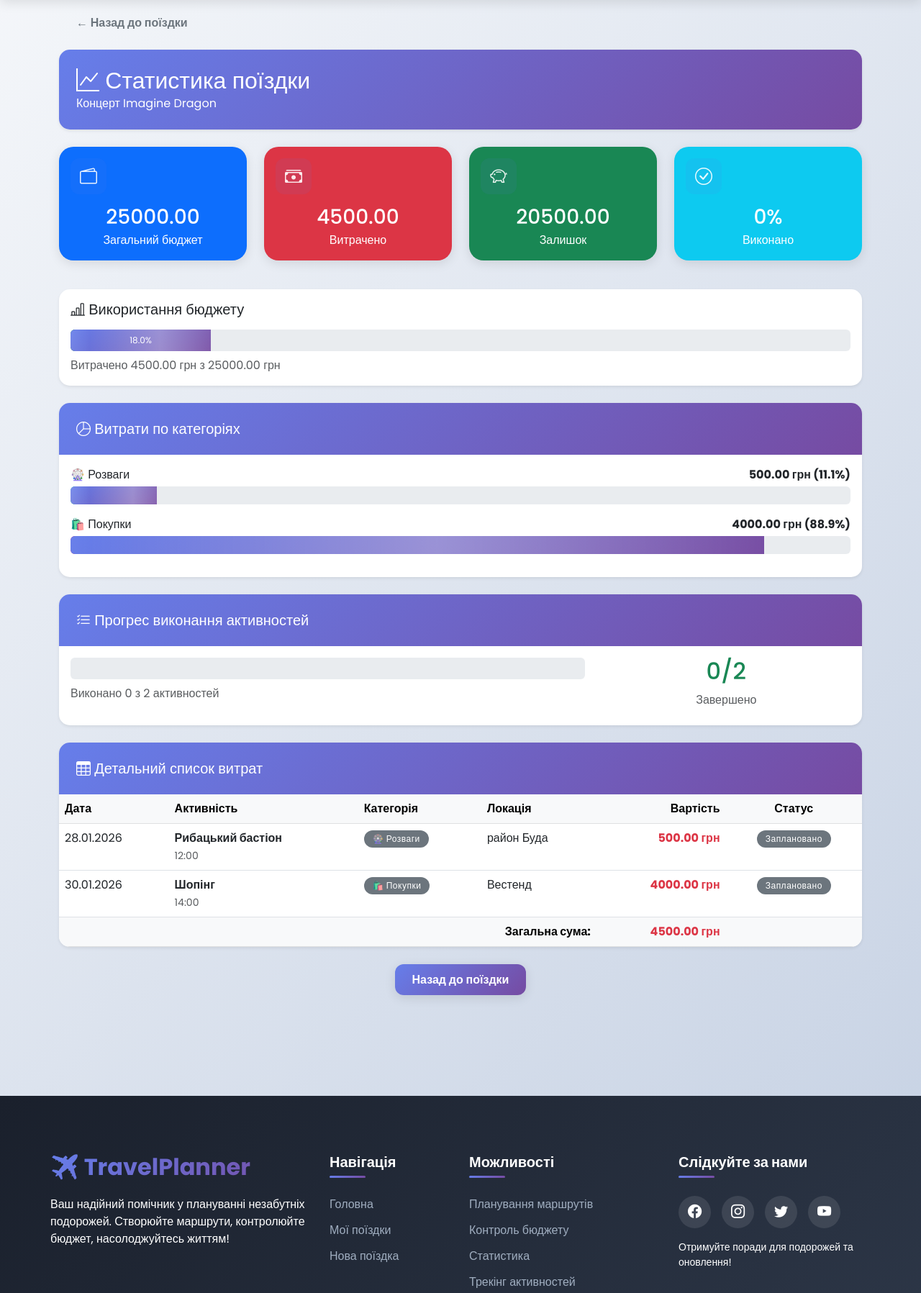
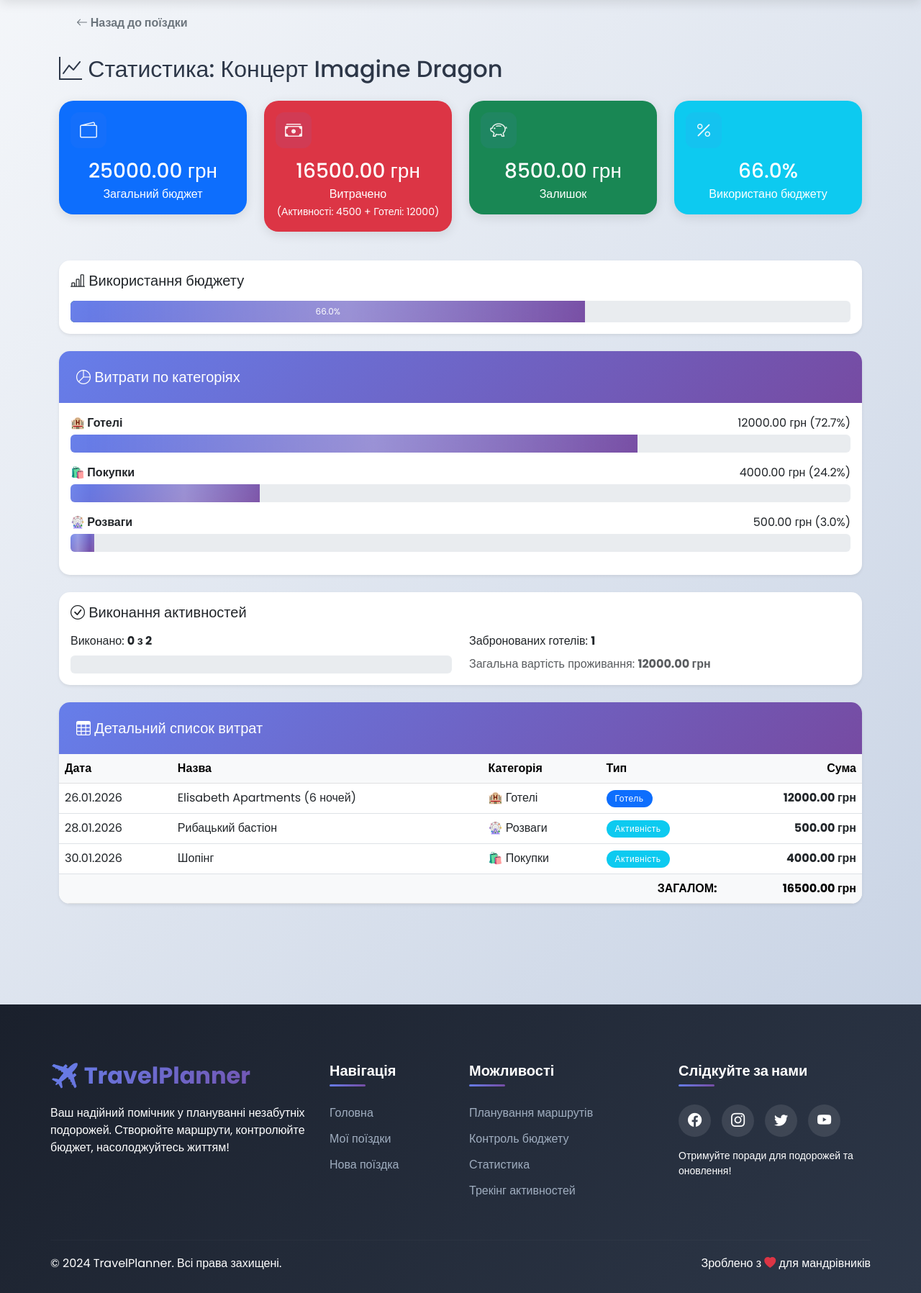
Before and after one commit to SKBunny/travel-planner-webapp, a Flask app: page /trip/1/statistics in a window 1280 px wide. Shown: the part 90-1887 px from the top of the page at 72% size. Run offline with Flask 3, Linux system fonts and the light colour scheme; a user stored in the database is signed in.

Commit message:
Update statictic

```diff
--- a/app.py
+++ b/app.py
@@ -495,36 +495,99 @@ def trip_statistics(trip_id):
         flash('У вас немає доступу до цієї поїздки', 'danger')
         return redirect(url_for('dashboard'))
 
-    # Статистика по категоріях
-    stats = {
-        'transport': 0,
-        'food': 0,
-        'activity': 0,
-        'accommodation': 0,
-        'shopping': 0,
-        'general': 0
+    # Витрати з активностей
+    activities = Activity.query.filter_by(trip_id=trip.id).all()
+    total_activities_cost = sum(activity.cost for activity in activities)
+
+    # Витрати на готелі
+    accommodations = Accommodation.query.filter_by(trip_id=trip.id).all()
+    total_accommodation_cost = sum(acc.total_price for acc in accommodations)
+
+    # Загальні витрати
+    total_spent = total_activities_cost + total_accommodation_cost
+    remaining_budget = trip.budget - total_spent
+    budget_percentage = (total_spent / trip.budget * 100) if trip.budget > 0 else 0
+
+    # Витрати по категоріях активностей
+    category_costs = {}
+    for activity in activities:
+        if activity.category in category_costs:
+            category_costs[activity.category] += activity.cost
+        else:
+            category_costs[activity.category] = activity.cost
+
+    # Додаємо готелі як окрему категорію
+    if total_accommodation_cost > 0:
+        category_costs['accommodation_hotels'] = total_accommodation_cost
+
+    # Відсоток виконаних активностей
+    completed_activities = len([a for a in activities if a.completed])
+    completion_rate = (completed_activities / len(activities) * 100) if activities else 0
+
+    # Назви категорій українською
+    category_names = {
+        'transport': '🚗 Транспорт',
+        'food': '🍽️ Їжа',
+        'activity': '🎡 Розваги',
+        'accommodation': '🏨 Додаткове проживання',
+        'shopping': '🛍️ Покупки',
+        'general': '🎯 Загальне',
+        'accommodation_hotels': '🏨 Готелі'
     }
 
-    for activity in trip.activities:
-        if activity.category in stats:
-            stats[activity.category] += activity.cost
+    # Підготовка даних для діаграми
+    category_data = []
+    for category, cost in category_costs.items():
+        percentage = (cost / total_spent * 100) if total_spent > 0 else 0
+        category_data.append({
+            'name': category_names.get(category, category),
+            'cost': cost,
+            'percentage': percentage
+        })
 
-    total_spent = sum(stats.values())
-    remaining = trip.budget - total_spent
+    # Сортуємо за вартістю
+    category_data.sort(key=lambda x: x['cost'], reverse=True)
 
-    # Відсоток виконаних активностей
-    total_activities = len(trip.activities)
-    completed_activities = len([a for a in trip.activities if a.completed])
-    completion_rate = (completed_activities / total_activities * 100) if total_activities > 0 else 0
+    # Детальний список витрат (активності + готелі)
+    expense_list = []
+
+    # Додаємо активності
+    for activity in activities:
+        expense_list.append({
+            'type': 'activity',
+            'date': activity.date,
+            'title': activity.title,
+            'category': category_names.get(activity.category, activity.category),
+            'cost': activity.cost
+        })
+
+    # Додаємо готелі
+    for acc in accommodations:
+        nights = (acc.check_out - acc.check_in).days
+        expense_list.append({
+            'type': 'accommodation',
+            'date': acc.check_in,
+            'title': f"{acc.name} ({nights} ночей)",
+            'category': '🏨 Готелі',
+            'cost': acc.total_price
+        })
+
+    # Сортуємо за датою
+    expense_list.sort(key=lambda x: x['date'])
 
     return render_template('trip_statistics.html',
                            trip=trip,
-                           stats=stats,
                            total_spent=total_spent,
-                           remaining=remaining,
+                           total_activities_cost=total_activities_cost,
+                           total_accommodation_cost=total_accommodation_cost,
+                           remaining_budget=remaining_budget,
+                           budget_percentage=budget_percentage,
+                           category_data=category_data,
                            completion_rate=completion_rate,
-                           total_activities=total_activities,
-                           completed_activities=completed_activities)
+                           expense_list=expense_list,
+                           activities_count=len(activities),
+                           completed_count=completed_activities,
+                           accommodations_count=len(accommodations))
 
 
 # Packing List - перегляд
--- a/templates/trip_statistics.html
+++ b/templates/trip_statistics.html
@@ -3,228 +3,190 @@
 {% block title %}Статистика - {{ trip.title }} - Travel Planner{% endblock %}
 
 {% block content %}
-<div class="mb-3">
+<div class="mb-4">
     <a href="{{ url_for('view_trip', trip_id=trip.id) }}" class="btn btn-outline-secondary">
-        ← Назад до поїздки
+        <i class="bi bi-arrow-left"></i> Назад до поїздки
     </a>
 </div>
 
-<div class="card shadow-sm mb-4">
-    <div class="card-header bg-primary text-white">
-        <h2 class="mb-0"><i class="bi bi-graph-up"></i> Статистика поїздки</h2>
-        <p class="mb-0">{{ trip.title }}</p>
-    </div>
-</div>
+<h2 class="mb-4">
+    <i class="bi bi-graph-up"></i> Статистика: {{ trip.title }}
+</h2>
 
-<!-- Загальна інформація -->
+<!-- Основні показники -->
 <div class="row mb-4">
     <div class="col-md-3 mb-3">
-        <div class="card stat-card bg-primary text-white h-100">
+        <div class="card stat-card bg-primary text-white">
             <div class="card-body text-center">
                 <i class="bi bi-wallet2 stat-icon"></i>
-                <h3 class="mb-1">{{ "%.2f"|format(trip.budget) }}</h3>
+                <h3 class="mb-1">{{ "%.2f"|format(trip.budget) }} грн</h3>
                 <p class="mb-0">Загальний бюджет</p>
             </div>
         </div>
     </div>
 
     <div class="col-md-3 mb-3">
-        <div class="card stat-card bg-danger text-white h-100">
+        <div class="card stat-card bg-danger text-white">
             <div class="card-body text-center">
                 <i class="bi bi-cash-stack stat-icon"></i>
-                <h3 class="mb-1">{{ "%.2f"|format(total_spent) }}</h3>
+                <h3 class="mb-1">{{ "%.2f"|format(total_spent) }} грн</h3>
                 <p class="mb-0">Витрачено</p>
+                <small>(Активності: {{ "%.0f"|format(total_activities_cost) }} + Готелі: {{ "%.0f"|format(total_accommodation_cost) }})</small>
             </div>
         </div>
     </div>
 
     <div class="col-md-3 mb-3">
-        <div class="card stat-card {% if remaining >= 0 %}bg-success{% else %}bg-warning{% endif %} text-white h-100">
+        <div class="card stat-card {% if remaining_budget >= 0 %}bg-success{% else %}bg-warning{% endif %} text-white">
             <div class="card-body text-center">
                 <i class="bi bi-piggy-bank stat-icon"></i>
-                <h3 class="mb-1">{{ "%.2f"|format(remaining) }}</h3>
-                <p class="mb-0">{% if remaining >= 0 %}Залишок{% else %}Перевищення{% endif %}</p>
+                <h3 class="mb-1">{{ "%.2f"|format(remaining_budget|abs) }} грн</h3>
+                <p class="mb-0">{% if remaining_budget >= 0 %}Залишок{% else %}Перевищення{% endif %}</p>
             </div>
         </div>
     </div>
 
     <div class="col-md-3 mb-3">
-        <div class="card stat-card bg-info text-white h-100">
+        <div class="card stat-card bg-info text-white">
             <div class="card-body text-center">
-                <i class="bi bi-check-circle stat-icon"></i>
-                <h3 class="mb-1">{{ "%.0f"|format(completion_rate) }}%</h3>
-                <p class="mb-0">Виконано</p>
+                <i class="bi bi-percent stat-icon"></i>
+                <h3 class="mb-1">{{ "%.1f"|format(budget_percentage) }}%</h3>
+                <p class="mb-0">Використано бюджету</p>
             </div>
         </div>
     </div>
 </div>
 
-<!-- Бюджет прогрес бар -->
+<!-- Прогрес використання бюджету -->
 <div class="card shadow-sm mb-4">
     <div class="card-body">
         <h5 class="mb-3"><i class="bi bi-bar-chart-line"></i> Використання бюджету</h5>
         <div class="progress" style="height: 30px;">
-            {% set budget_percent = (total_spent / trip.budget * 100) if trip.budget > 0 else 0 %}
-            <div class="progress-bar {% if budget_percent > 100 %}bg-danger{% elif budget_percent > 80 %}bg-warning{% else %}bg-success{% endif %}"
+            <div class="progress-bar {% if budget_percentage > 100 %}bg-danger{% elif budget_percentage > 80 %}bg-warning{% else %}bg-success{% endif %}"
                  role="progressbar"
-                 style="width: {{ [budget_percent, 100]|min }}%"
-                 aria-valuenow="{{ budget_percent }}"
-                 aria-valuemin="0"
-                 aria-valuemax="100">
-                {{ "%.1f"|format(budget_percent) }}%
+                 style="width: {{ [budget_percentage, 100]|min }}%">
+                {{ "%.1f"|format(budget_percentage) }}%
             </div>
         </div>
-        <p class="text-muted mt-2 mb-0">
-            Витрачено {{ "%.2f"|format(total_spent) }} грн з {{ "%.2f"|format(trip.budget) }} грн
-        </p>
+        {% if budget_percentage > 100 %}
+            <div class="alert alert-danger mt-3 mb-0">
+                <i class="bi bi-exclamation-triangle-fill"></i>
+                <strong>Увага!</strong> Ви перевищили бюджет на {{ "%.2f"|format(total_spent - trip.budget) }} грн!
             </div>
-</div>
-
-<!-- Статистика по категоріях -->
-<div class="card shadow-sm mb-4">
-    <div class="card-header bg-light">
-        <h5 class="mb-0"><i class="bi bi-pie-chart"></i> Витрати по категоріях</h5>
-    </div>
-    <div class="card-body">
-        {% if total_spent > 0 %}
-            {% set categories = [
-                ('transport', '🚗 Транспорт', '#6c757d'),
-                ('food', '🍽️ Їжа', '#fd7e14'),
-                ('activity', '🎡 Розваги', '#20c997'),
-                ('accommodation', '🏨 Проживання', '#0dcaf0'),
-                ('shopping', '🛍️ Покупки', '#d63384'),
-                ('general', '🎯 Загальне', '#6f42c1')
-            ] %}
-
-            {% for cat_key, cat_name, cat_color in categories %}
-                {% if stats[cat_key] > 0 %}
-                    <div class="mb-3">
-                        <div class="d-flex justify-content-between align-items-center mb-1">
-                            <span>{{ cat_name }}</span>
-                            <strong>{{ "%.2f"|format(stats[cat_key]) }} грн ({{ "%.1f"|format(stats[cat_key] / total_spent * 100) }}%)</strong>
-                        </div>
-                        <div class="progress" style="height: 25px;">
-                            <div class="progress-bar"
-                                 style="width: {{ stats[cat_key] / total_spent * 100 }}%; background-color: {{ cat_color }};"
-                                 role="progressbar">
-                            </div>
-                        </div>
-                    </div>
-                {% endif %}
-            {% endfor %}
-        {% else %}
-            <div class="text-center py-4 text-muted">
-                <i class="bi bi-inbox" style="font-size: 3rem;"></i>
-                <p class="mt-3">Поки немає витрат</p>
+        {% elif budget_percentage > 80 %}
+            <div class="alert alert-warning mt-3 mb-0">
+                <i class="bi bi-exclamation-circle-fill"></i>
+                <strong>Обережно!</strong> Ви використали більше 80% бюджету.
             </div>
         {% endif %}
     </div>
 </div>
 
-<!-- Прогрес виконання -->
+<!-- Витрати по категоріях -->
 <div class="card shadow-sm mb-4">
-    <div class="card-header bg-light">
-        <h5 class="mb-0"><i class="bi bi-list-check"></i> Прогрес виконання активностей</h5>
+    <div class="card-header bg-primary text-white">
+        <h5 class="mb-0"><i class="bi bi-pie-chart"></i> Витрати по категоріях</h5>
     </div>
     <div class="card-body">
+        {% if category_data %}
+            {% for category in category_data %}
+                <div class="mb-3">
+                    <div class="d-flex justify-content-between mb-1">
+                        <span><strong>{{ category.name }}</strong></span>
+                        <span>{{ "%.2f"|format(category.cost) }} грн ({{ "%.1f"|format(category.percentage) }}%)</span>
+                    </div>
+                    <div class="progress" style="height: 25px;">
+                        <div class="progress-bar bg-gradient-primary"
+                             role="progressbar"
+                             style="width: {{ category.percentage }}%">
+                        </div>
+                    </div>
+                </div>
+            {% endfor %}
+        {% else %}
+            <p class="text-muted mb-0">Витрати відсутні</p>
+        {% endif %}
+    </div>
+</div>
+
+<!-- Прогрес виконання активностей -->
+<div class="card shadow-sm mb-4">
+    <div class="card-body">
+        <h5 class="mb-3"><i class="bi bi-check-circle"></i> Виконання активностей</h5>
         <div class="row">
-            <div class="col-md-8">
-                <div class="progress" style="height: 30px;">
+            <div class="col-md-6">
+                <p class="mb-2">
+                    Виконано: <strong>{{ completed_count }} з {{ activities_count }}</strong>
+                </p>
+                <div class="progress" style="height: 25px;">
                     <div class="progress-bar bg-success"
                          role="progressbar"
-                         style="width: {{ completion_rate }}%"
-                         aria-valuenow="{{ completion_rate }}"
-                         aria-valuemin="0"
-                         aria-valuemax="100">
+                         style="width: {{ completion_rate }}%">
                         {{ "%.0f"|format(completion_rate) }}%
                     </div>
                 </div>
-                <p class="text-muted mt-2">
-                    Виконано {{ completed_activities }} з {{ total_activities }} активностей
+            </div>
+            <div class="col-md-6">
+                <p class="mb-2">
+                    Забронованих готелів: <strong>{{ accommodations_count }}</strong>
                 </p>
-            </div>
-            <div class="col-md-4 text-center">
-                <div class="completion-circle">
-                    <h2 class="text-success">{{ completed_activities }}/{{ total_activities }}</h2>
-                    <p class="text-muted mb-0">Завершено</p>
-                </div>
+                <p class="mb-0 text-muted">
+                    Загальна вартість проживання: <strong>{{ "%.2f"|format(total_accommodation_cost) }} грн</strong>
+                </p>
             </div>
         </div>
     </div>
 </div>
 
 <!-- Детальна таблиця витрат -->
-{% if trip.activities %}
 <div class="card shadow-sm">
     <div class="card-header bg-light">
         <h5 class="mb-0"><i class="bi bi-table"></i> Детальний список витрат</h5>
     </div>
     <div class="card-body p-0">
+        {% if expense_list %}
             <div class="table-responsive">
                 <table class="table table-hover mb-0">
                     <thead class="table-light">
                         <tr>
                             <th>Дата</th>
-                        <th>Активність</th>
+                            <th>Назва</th>
                             <th>Категорія</th>
-                        <th>Локація</th>
-                        <th class="text-end">Вартість</th>
-                        <th class="text-center">Статус</th>
+                            <th>Тип</th>
+                            <th class="text-end">Сума</th>
                         </tr>
                     </thead>
                     <tbody>
-                    {% for activity in trip.activities|sort(attribute='date') %}
+                        {% for expense in expense_list %}
                             <tr>
-                            <td>{{ activity.date.strftime('%d.%m.%Y') }}</td>
+                                <td>{{ expense.date.strftime('%d.%m.%Y') }}</td>
+                                <td>{{ expense.title }}</td>
+                                <td>{{ expense.category }}</td>
                                 <td>
-                                <strong>{{ activity.title }}</strong>
-                                {% if activity.time %}
-                                    <br><small class="text-muted">{{ activity.time }}</small>
+                                    {% if expense.type == 'activity' %}
+                                        <span class="badge bg-info">Активність</span>
+                                    {% else %}
+                                        <span class="badge bg-primary">Готель</span>
                                     {% endif %}
                                 </td>
-                            <td>
-                                <span class="badge bg-secondary">
-                                    {% if activity.category == 'transport' %}🚗 Транспорт
-                                    {% elif activity.category == 'food' %}🍽️ Їжа
-                                    {% elif activity.category == 'activity' %}🎡 Розваги
-                                    {% elif activity.category == 'accommodation' %}🏨 Проживання
-                                    {% elif activity.category == 'shopping' %}🛍️ Покупки
-                                    {% else %}🎯 Загальне
-                                    {% endif %}
-                                </span>
-                            </td>
-                            <td>{{ activity.location if activity.location else '-' }}</td>
                                 <td class="text-end">
-                                <strong class="{% if activity.cost > 0 %}text-danger{% endif %}">
-                                    {{ "%.2f"|format(activity.cost) }} грн
-                                </strong>
-                            </td>
-                            <td class="text-center">
-                                {% if activity.completed %}
-                                    <span class="badge bg-success">✓ Виконано</span>
-                                {% else %}
-                                    <span class="badge bg-secondary">Заплановано</span>
-                                {% endif %}
+                                    <strong>{{ "%.2f"|format(expense.cost) }} грн</strong>
                                 </td>
                             </tr>
                         {% endfor %}
+                        <tr class="table-light">
+                            <td colspan="4" class="text-end"><strong>ЗАГАЛОМ:</strong></td>
+                            <td class="text-end"><strong>{{ "%.2f"|format(total_spent) }} грн</strong></td>
+                        </tr>
                     </tbody>
-                <tfoot class="table-light">
-                    <tr>
-                        <td colspan="4" class="text-end"><strong>Загальна сума:</strong></td>
-                        <td class="text-end"><strong class="text-danger">{{ "%.2f"|format(total_spent) }} грн</strong></td>
-                        <td></td>
-                    </tr>
-                </tfoot>
                 </table>
             </div>
+        {% else %}
+            <div class="text-center py-4">
+                <p class="text-muted mb-0">Витрат ще немає</p>
+            </div>
+        {% endif %}
     </div>
 </div>
-{% endif %}
 
-<div class="text-center mt-4">
-    <a href="{{ url_for('view_trip', trip_id=trip.id) }}" class="btn btn-primary">
-        Назад до поїздки
-    </a>
-</div>
 {% endblock %}
```
Lines whose indentation alone changed are shown as unchanged.
